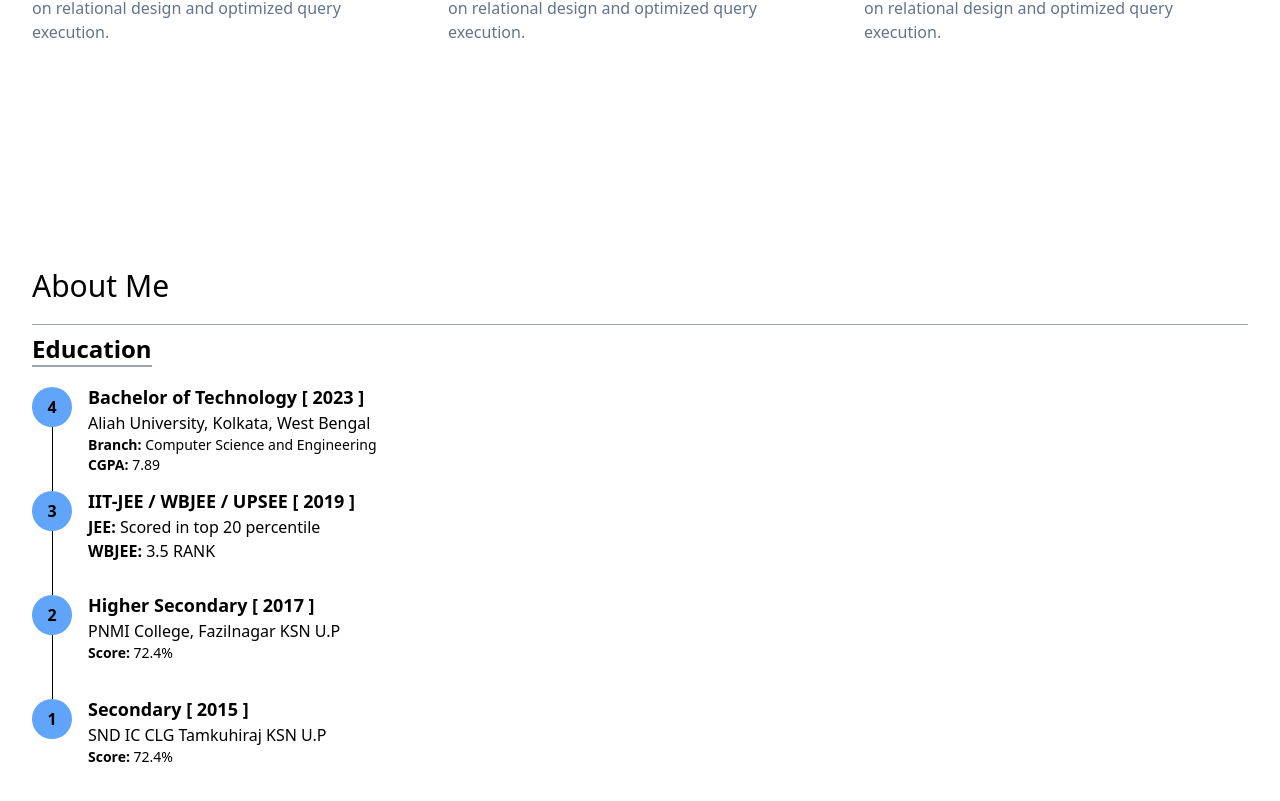
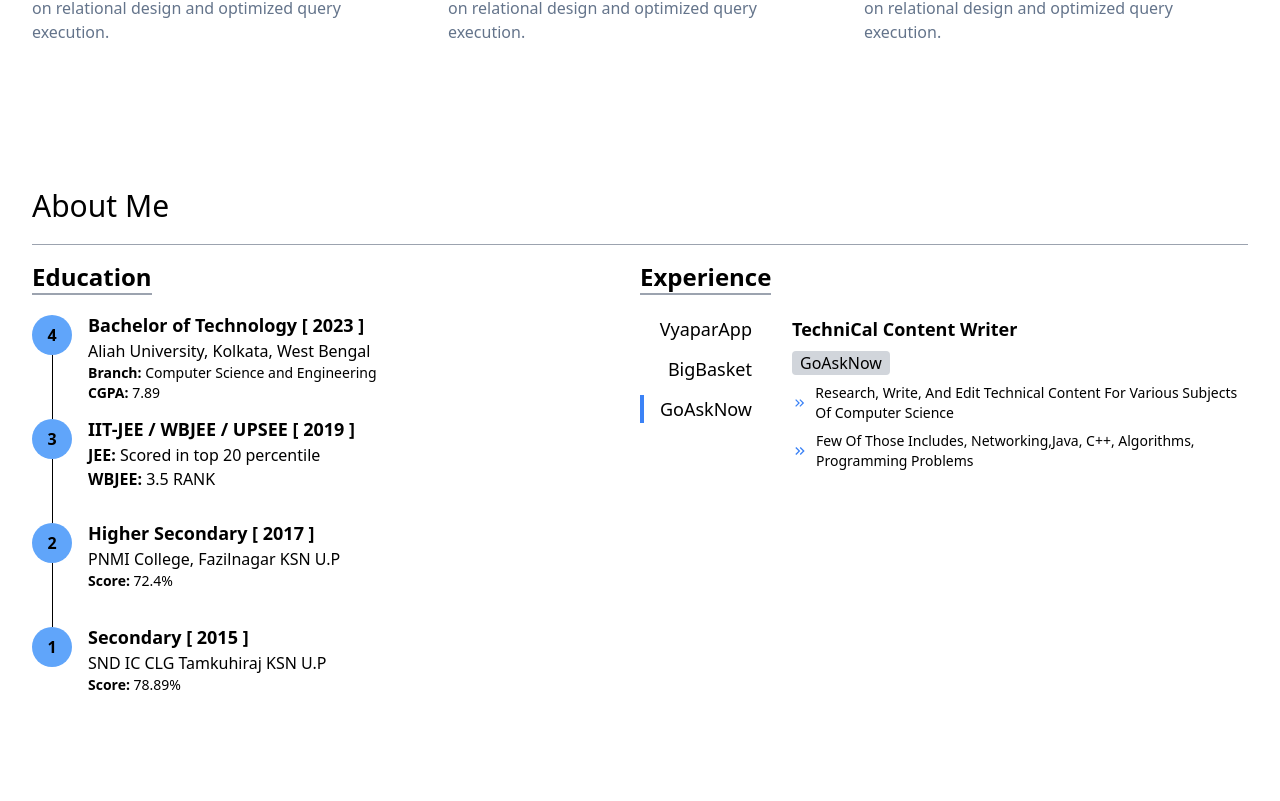
Before and after one commit to ajayprgmr/Ajay-portfolio-tailwind, a React (Vite) app: page /about in a window 1280 px wide. Shown: the part 1421-2222 px from the top of the page. After the commit the page ends 2196 px from the top, so only its background shows below. Built offline with nearby package versions, Linux system fonts and the light colour scheme.

Commit message:
experience section added

```diff
--- a/package.json
+++ b/package.json
@@ -13,6 +13,7 @@
     "react": "^18.2.0",
     "react-dom": "^18.2.0",
     "react-icons": "^5.0.1",
+    "react-router": "^6.22.3",
     "typewriter-effect": "^2.21.0"
   },
   "devDependencies": {
--- a/src/components/About.jsx
+++ b/src/components/About.jsx
@@ -1,11 +1,21 @@
+import { useState } from 'react'
+import { experience } from '../data'
 import SectionTitle from './SectionTitle'
+import { MdKeyboardDoubleArrowRight } from 'react-icons/md'
 const About = () => {
+  const [activeJobId, setActiveJobId] = useState('1')
+  console.log(activeJobId)
   return (
     <section className=' py-20 align-element ' id='about'>
       <SectionTitle text='About Me' />
-      <h3 className=' border-b-2 border-gray-400  text-2xl pt-2 inline-block font-bold '>
+
+      <div className='flex flex-col lg:grid lg:grid-cols-2'>
+        <div>
+          <div>
+            <h3 className=' border-b-2 border-gray-400  text-2xl pt-4 inline-block font-bold '>
               Education
             </h3>
+          </div>
           <div className='flex justify-start gap-4 pt-5 '>
             <div className='flex-col '>
               <div className='w-10  flex flex-col justify-start items-center'>
@@ -45,8 +55,8 @@ const About = () => {
                     Aliah University, Kolkata, West Bengal
                   </h5>
                   <h6 className='text-sm '>
-                <span className='font-semibold'>Branch:</span> Computer Science
-                and Engineering
+                    <span className='font-semibold'>Branch:</span> Computer
+                    Science and Engineering
                   </h6>
                   <p className='text-sm'>
                     <span className='font-semibold'>CGPA:</span> 7.89
@@ -74,7 +84,9 @@ const About = () => {
                   <h3 className='font-semibold text-lg '>
                     Higher Secondary [ 2017 ]
                   </h3>
-              <h5 className='text-base '>PNMI College, Fazilnagar KSN U.P</h5>
+                  <h5 className='text-base '>
+                    PNMI College, Fazilnagar KSN U.P
+                  </h5>
                   <p className='text-sm'>
                     <span className='font-semibold '>Score:</span> 72.4%
                   </p>
@@ -86,8 +98,67 @@ const About = () => {
                   <h3 className='font-semibold text-lg '>Secondary [ 2015 ]</h3>
                   <h5 className='text-base '>SND IC CLG Tamkuhiraj KSN U.P</h5>
                   <p className='text-sm'>
-                <span className='font-semibold '>Score:</span> 72.4%
+                    <span className='font-semibold '>Score:</span> 78.89%
                   </p>
+                </div>
+              </div>
+            </div>
+          </div>
+        </div>
+        {/*experience div */}
+        <div className='pt-5 lg:pt-0 '>
+          <div>
+            <h3 className=' border-b-2 border-gray-400  text-2xl pt-4 inline-block font-bold '>
+              Experience
+            </h3>
+          </div>
+          <div className='pt-5 flex gap-10'>
+            {/* left div experience navigation bar */}
+            <div className='min-w-28 flex flex-col justify-start gap-3 '>
+              {experience.map((item) => {
+                const { id, company } = item
+                return (
+                  <h4
+                    key={id}
+                    onClick={() => setActiveJobId(id)}
+                    className={`${
+                      activeJobId === id ? 'border-l-4  border-blue-500' : ''
+                    } pl-5 flex justify-end items-center text-lg cursor-pointer `}
+                  >
+                    {company}
+                  </h4>
+                )
+              })}
+            </div>
+            {/* right div of experience */}
+            <div>
+              {experience
+                .filter((item) => item.id === activeJobId)
+                .map((filteredItem) => (
+                  <div key={filteredItem.id}>
+                    {/* Render job title and information */}
+                    <h4 className='text-lg font-semibold'>
+                      {filteredItem.jobTitle}
+                    </h4>
+                    <h6 className='mt-2 px-2 bg-gray-300 inline-block rounded '>
+                      {filteredItem.company}
+                    </h6>
+
+                    <div className=''>
+                      {filteredItem.jobInfo.map((line) => {
+                        return (
+                          <p
+                            key={line.id}
+                            className='pt-2 flex justify-start items-center text-sm capitalize'
+                          >
+                            <MdKeyboardDoubleArrowRight className='mr-2 text-xl text-blue-500' />
+                            {line.jobLine}
+                          </p>
+                        )
+                      })}
+                    </div>
+                  </div>
+                ))}
             </div>
           </div>
         </div>
--- a/src/components/Skills.jsx
+++ b/src/components/Skills.jsx
@@ -4,7 +4,7 @@ import SkillCard from './SkillCard'
 
 const Skills = () => {
   return (
-    <section className=' py-20 align-element ' id='skills'>
+    <section className=' pt-20 align-element min-h-full ' id='skills'>
       <SectionTitle text='tech-stack' />
       <div className='py-16 grid gap-8 md:grid-2 lg:grid-cols-3'>
         {skills.map((skill) => {
--- a/src/components/navbar.jsx
+++ b/src/components/navbar.jsx
@@ -53,7 +53,7 @@ const Navbar = () => {
               <li key={id}>
                 <a
                   href={href}
-                  className='capitalize text-black block hover:pl-7 pl-5 hover:font-semibold text-xl md:text-xl  lg:text-2xl lg:hover:bg-transparent lg:hover:text-blue-600 '
+                  className='capitalize text-black block hover:pl-7 pl-5 hover:font-semibold hover:bg-blue-600 text-xl md:text-xl  lg:text-2xl lg:hover:bg-transparent lg:hover:text-blue-600 '
                 >
                   {text}
                 </a>
--- a/src/data.jsx
+++ b/src/data.jsx
@@ -110,3 +110,50 @@ export const projects = [
     text: 'Lorem ipsum dolor sit amet consectetur, adipisicing elit. Asperiores aperiam porro impedit tenetur quo hic omnis doloribus dolores enim deleniti.',
   },
 ]
+export const experience = [
+  {
+    id: '3',
+    company: 'VyaparApp',
+    jobTitle: 'Technical Support Engineer',
+    jobInfo: [
+      {
+        jobLine: 'Inbound Tech Support | SAAS',
+      },
+      {
+        jobLine: 'Demonstrated professionalism and effective',
+      },
+      {
+        jobLine:
+          'customer handling, Developed expertise in, Troubleshooting and issue resolution.',
+      },
+    ],
+  },
+  {
+    id: '2',
+    company: 'BigBasket',
+    jobTitle: 'Web Development Intern',
+    jobInfo: [
+      {
+        jobLine: 'Used React for developing websites Learn Git and GitHub, ',
+      },
+      {
+        jobLine: 'CI/CD Build Footer, Stylish Nav-bar and login pages',
+      },
+    ],
+  },
+  {
+    id: '1',
+    company: 'GoAskNow ',
+    jobTitle: 'TechniCal Content Writer',
+    jobInfo: [
+      {
+        jobLine:
+          'Research, write, and edit technical content for various subjects of computer science',
+      },
+      {
+        jobLine:
+          'few of those includes, Networking,Java, C++, Algorithms, Programming Problems',
+      },
+    ],
+  },
+]
```
Also changed, not shown: src/main.jsx (+16 -0 lines), 1 other file (tests, documents, lock files or other folders). Lines whose indentation alone changed are shown as unchanged.
